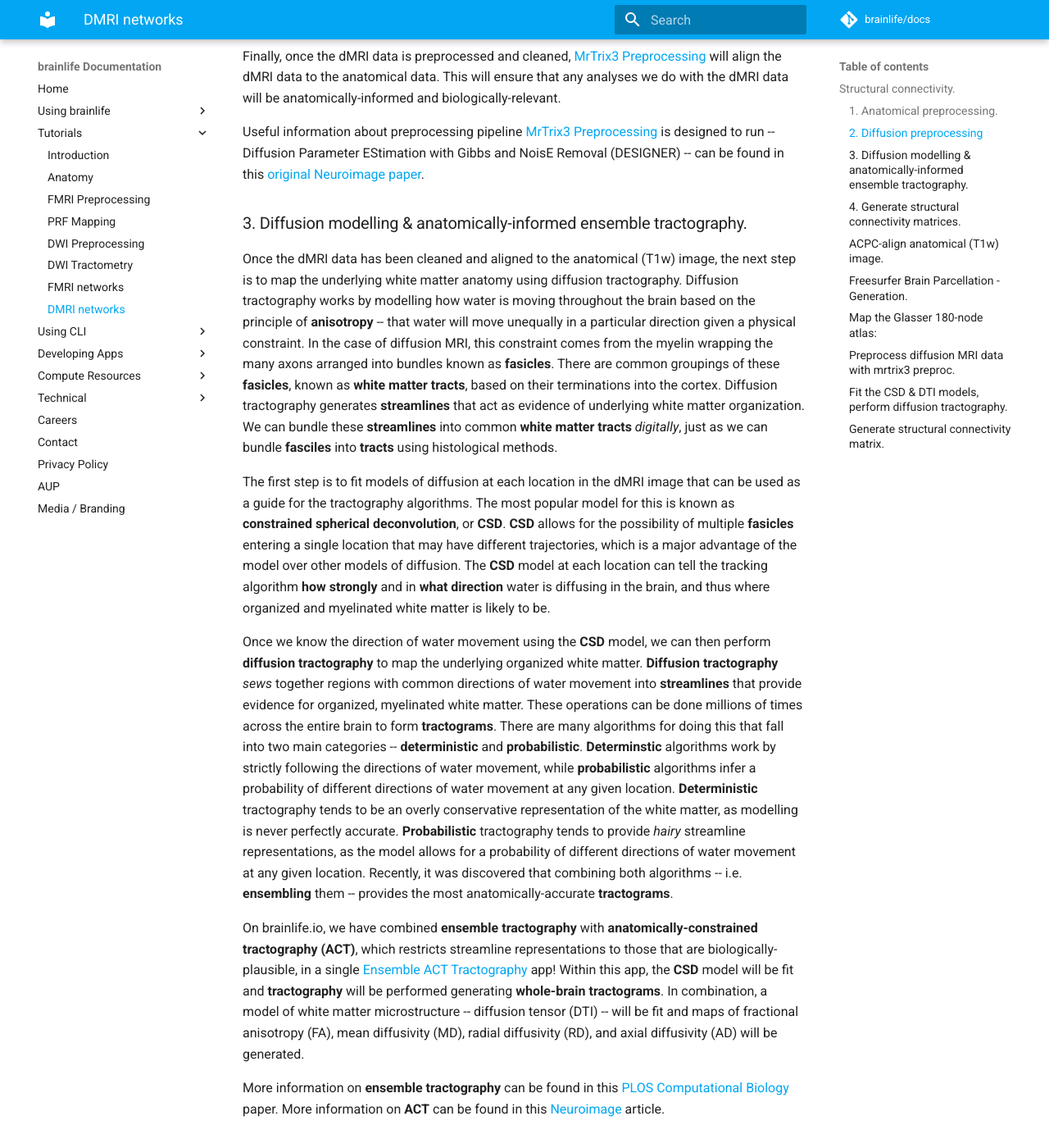
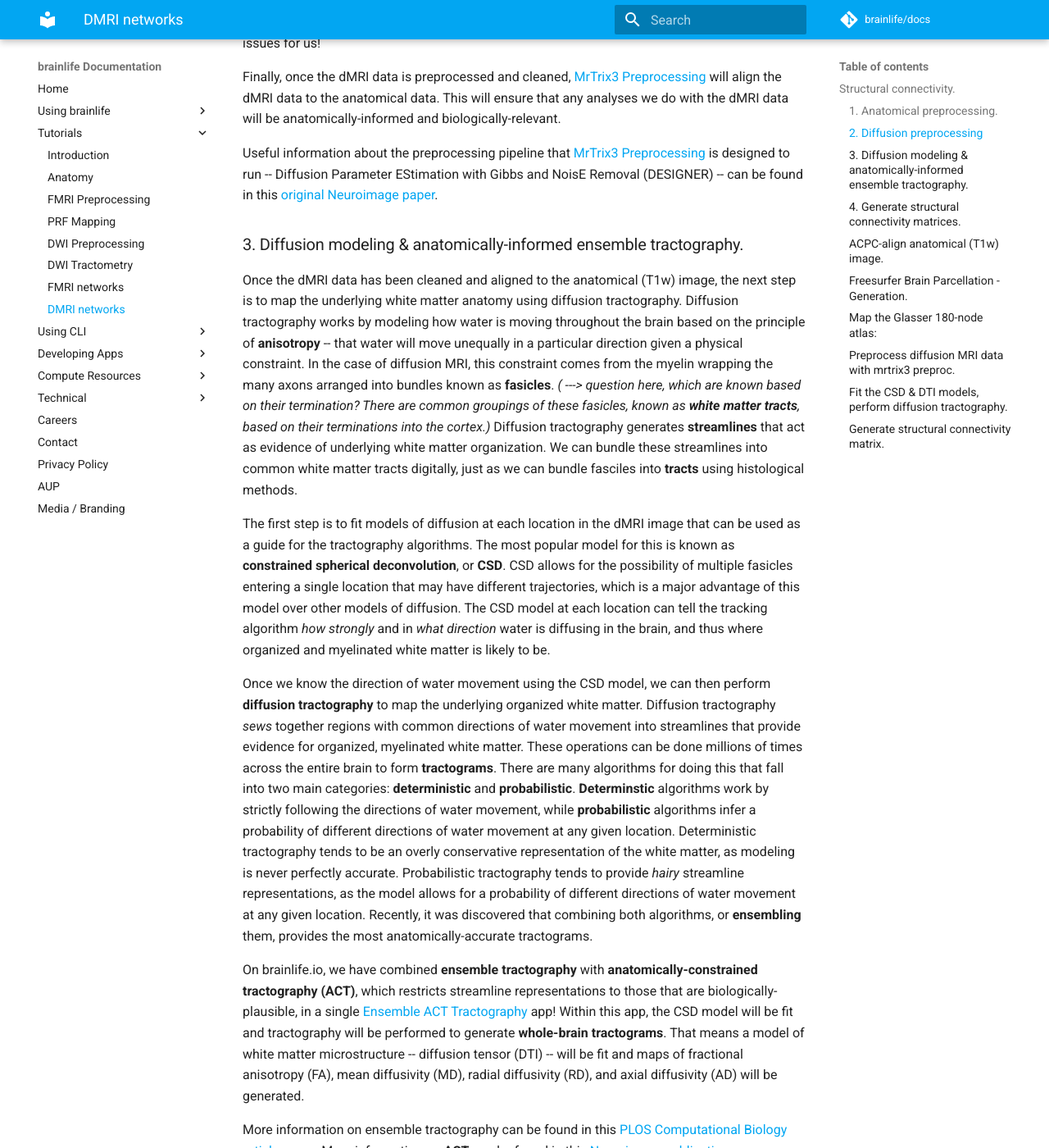
Before and after one commit to brainlife/docs, an MkDocs documentation site: the page built from docs/tutorial/networkneuroscience-structural.md, in a window 1280 px wide and 1400 px high, scrolled down 1984 px. Shown: the whole window at 82% size. Built offline with MkDocs 1.6.1 and Material for MkDocs 9.7.7, drawn with Linux system fonts in a browser that asks for light colours; comment, search, counter and statistics services are not loaded; some of the changed text lies outside the part shown.

Commit message:
edits for grammar, readability, etc.

```diff
--- a/docs/tutorial/networkneuroscience-structural.md
+++ b/docs/tutorial/networkneuroscience-structural.md
@@ -3,45 +3,45 @@
 
 ## Structural connectivity.
 
-Diffusion MRI measures how **anistropic** the movement of water is, with the basic principle that myelinated tissue will create more **anistropic** water movement.. One particular type of analysis that describes the structural organization of the white matter using this data is **structural connectivity**. **Structural connectivity** characterizes connected different regions are by computing the number of **diffusion tractography streamlines** that terminate into a particular region. The rationale is that regions that have greater density of streamline terminations have greater connectivity with the regions where those streamlines also terminate. These density values are stored in what is known as a connectivity matrix. Each position in the matrix represents the the connectivity between two particular regions.
+Let's start by learning a little bit about **structural connectivity.** Diffusion MRI measures how **anisotropic** the movement of water is, with the basic principle that myelinated tissue will create more anisotropic water movement. **Structural connectivity** is one type of analysis that describes the structural organization of the white matter using diffusion MRI _(--> or anisotropic ??)_ data. This type of analysis characterizes how connected different regions are by computing the number of **diffusion tractography streamlines** that terminate into a particular region. The rationale is that regions that have greater density of streamline terminations have greater connectivity with the regions where those streamlines also terminate. These density values are stored in what is known as a connectivity matrix. Each position in the matrix represents the connectivity between two particular regions.
 
-From these matrices, scientists can then examine properties that describe the inter-relatedness of many regions. These properties can be used to identify **network-level** inter-individual differences in a large cohort.
+From these matrices, scientists can then examine properties that describe the inter-relatedness of many regions. These properties can be used to identify **network-level**, inter-individual differences in a large cohort.
 
 This page demonstrates how to generate structural connectivity matrices on brainlife.io. The goal of this tutorial is to show you how to generate structural connectivity matrices following dMRI preprocessing and tractography. This tutorial will be using [Multi-atlas Transfer Tool (MaTT)](https://brainlife.io/app/5aeb34f2f446980028b15ef0) to map the Glasser 180-node cortical atlas to preprocessed Freesurfer surfaces and [fMRI Connectivity Matrix Generation](https://brainlife.io/app/5c720cf63e2f2c0030a23486), [anatomically-constrained tractography](https://brainlife.io/app/5aac2437f0b5260027e24ae1) to generate whole-brain tractograms, and [network matrices](https://brainlife.io/app/5bcdefeadc47f70026e8c6ac) to compute the connectivity between each region in the atlas.
 
-This tutorial will use a combination of skills developed in the [Introduction tutorial](https://brainlife.io/docs/tutorial/introduction-to-brainlife/) and presumes that you have data processed using [dMRI Preprocessing](https://brainlife.io/docs/tutorial/diffusion-preprocessing/), and [diffusion tractography](https://brainlife.io/docs/tutorial/diffusion-tractography/). If you are not comfortable archiving, staging, and running apps on brainlife.io, please go back through that tutorial before beginning this one.
+This tutorial will use a combination of skills developed in the [Introduction tutorial](https://brainlife.io/docs/tutorial/introduction-to-brainlife/) and presumes that you have data processed using [dMRI Preprocessing](https://brainlife.io/docs/tutorial/diffusion-preprocessing/) and [diffusion tractography](https://brainlife.io/docs/tutorial/diffusion-tractography/). If you are not comfortable archiving, staging, and running apps on brainlife.io, please go back through the introduction tutorial before beginning this one.
 
 ### 1. Anatomical preprocessing.
 
-The first step of structural network generation often involves processing the anatomical images. In order to guarantee that any generalizations regarding location made from the preprocessed diffusion data is anatomically-informed, we must have both of our anatomical (T1w or T2w) images and our diffusion MRI images **aligned**. One way we can make this easier for [MrTrix3 Preprocessing](https://brainlife.io/app/5a813e52dc4031003b8b36f9) is by aligning the anatomical images in such a way that center of the brain is centered in the image. We refer to this as **ACPC-aligned**, as we are aligning the data to the **anterior commissure-posterior comissure plane**. This is the first step in dMRI preprocessing, and is typically done with the [HCP ACPC Alignment (T1w)](https://brainlife.io/app/5c61c69f14027a01b14adcb3) app. In order to map the Glasser 180-node atlas using the [Multi-Atlas Transfer Tool](https://brainlife.io/app/5aeb34f2f446980028b15ef0) and compute the streamline density between each region, we first need to generate cortical and white matter surfaces, and brain region parcellations, using [Freesurfer](https://brainlife.io/app/58c56d92e13a50849b258801). Once our anatomical image is aligned, our surfaces are generated, and the Glasser 180-node cortical atlas is mapped, we can move onto diffusion preprocessing.
+The first step of structural network generation often involves processing the anatomical images. In order to guarantee that any generalizations regarding location made from the preprocessed diffusion data is anatomically-informed, we must have both of our anatomical (T1w or T2w) images and our diffusion MRI images **aligned**. One way we can make this easier for [MrTrix3 Preprocessing](https://brainlife.io/app/5a813e52dc4031003b8b36f9) is by aligning the anatomical images in such a way that the center of the brain is centered in the image. We refer to this as **ACPC-aligned**, as we are aligning the data to the **anterior commissure-posterior comissure plane**. This is the first step in dMRI preprocessing, and is typically done with the [HCP ACPC Alignment (T1w)](https://brainlife.io/app/5c61c69f14027a01b14adcb3) app. In order to map the Glasser 180-node atlas using the [Multi-Atlas Transfer Tool](https://brainlife.io/app/5aeb34f2f446980028b15ef0) and compute the streamline density between each region, we first need to generate cortical and white matter surfaces and brain region parcellations using [Freesurfer](https://brainlife.io/app/58c56d92e13a50849b258801). Once our anatomical image is aligned, our surfaces are generated, and the Glasser 180-node cortical atlas is mapped, we can move on to diffusion preprocessing.
 
 ### 2. Diffusion preprocessing
 
-The next step in diffusion preprocessing is to actually preprocess the diffusion data. dMRI data, like any other MRI dataset, is quite noisy. Just like fMRI, dMRI data is sensitive to **susceptibility distortions**. This is when regions of the brain look "wavy" or fold inward or outward on itself in images. This is due to how the scanner sweeps across the entire brain during acquisition. Also, dMRI data is very susceptible to **motion**. Because some scans take a long time, it is nearly impossible for a participant to lie completely motionless. Even the most subtle movements can alter the results in a specific region and make your data less accurate. Finally, movement of the magnetic gradients can induce electromagnetic currents which can affect the measurement in any given location. This is called **eddy currents**, and is due to the fact that electricity and magnetism are part of the same field - i.e. the *electromagnetic field*. We can correct for all of these common artifacts using [MrTrix3 Preprocessing](https://brainlife.io/app/5a813e52dc4031003b8b36f9).
+The next step in diffusion preprocessing is to actually preprocess the diffusion data. dMRI data, like any other MRI dataset, is quite noisy. Just like fMRI, dMRI data is sensitive to **susceptibility distortions**. This is when regions of the brain look "wavy" or fold inward or outward on itself in images. This is due to how the scanner sweeps across the entire brain during acquisition. Also, dMRI data is very susceptible to **motion**. Because some scans take a long time, it is nearly impossible for a participant to lie completely motionless. Even the most subtle movements can alter the results in a specific region and make your data less accurate. Finally, movement of the magnetic gradients can induce electromagnetic currents which can affect the measurement in any given location. These electromagnetic currents are called **eddy currents**, and they are due to the fact that electricity and magnetism are part of the same field, otherwise known as an **electromagnetic field**. Thankfully, we can use brainlife.io to correct for all of these common artifacts using [MrTrix3 Preprocessing](https://brainlife.io/app/5a813e52dc4031003b8b36f9).
 
-In addition to these artifacts, dMRI has very low signal-to-noise ratio (SNR), which directly impacts how well you can fit microstructural models and analyze diffusion data. This means that in any given location, the amount of diffusion signal is very low compared to the "noise" of the scanner. There are methods to lower the amount of noise across the brain, and thus increase the SNR. [MrTrix3 Preprocessing](https://brainlife.io/app/5a813e52dc4031003b8b36f9) has the capability to identify and remove noise using principal components analysis (PCA) and Rician analysis.
+In addition to these artifacts, dMRI has very low **signal-to-noise ratio (SNR)**, which directly impacts how well you can fit microstructural models and analyze diffusion data. This means that in any given location, the amount of diffusion signal is very low compared to the "noise" of the scanner. There are methods to lower the amount of noise across the brain, and thus increase the SNR. [MrTrix3 Preprocessing](https://brainlife.io/app/5a813e52dc4031003b8b36f9) has the capability to identify and remove noise using principal components analysis (PCA) and Rician analysis.
 
 On top of these issues, dMRI data is sensitive to other artifacts and non-regularities, including **gibbs ringing and bias field inhomogeneities**, which can affect the quality of the data and how well measures can be derived from the data. [MrTrix3 Preprocessing](https://brainlife.io/app/5a813e52dc4031003b8b36f9) can deal with all of these issues for us!
 
 Finally, once the dMRI data is preprocessed and cleaned, [MrTrix3 Preprocessing](https://brainlife.io/app/5a813e52dc4031003b8b36f9) will align the dMRI data to the anatomical data. This will ensure that any analyses we do with the dMRI data will be anatomically-informed and biologically-relevant.
 
-Useful information about preprocessing pipeline [MrTrix3 Preprocessing](https://brainlife.io/app/5a813e52dc4031003b8b36f9) is designed to run -- Diffusion Parameter EStimation with Gibbs and NoisE Removal (DESIGNER) -- can be found in this [original Neuroimage paper](https://pubmed.ncbi.nlm.nih.gov/30077743-evaluation-of-the-accuracy-and-precision-of-the-diffusion-parameter-estimation-with-gibbs-and-noise-removal-pipeline/).
+Useful information about the preprocessing pipeline that [MrTrix3 Preprocessing](https://brainlife.io/app/5a813e52dc4031003b8b36f9) is designed to run -- Diffusion Parameter EStimation with Gibbs and NoisE Removal (DESIGNER) -- can be found in this [original Neuroimage paper](https://www.ncbi.nlm.nih.gov/pubmed/30077743).
 
-### 3. Diffusion modelling & anatomically-informed ensemble tractography.
+### 3. Diffusion modeling & anatomically-informed ensemble tractography.
 
-Once the dMRI data has been cleaned and aligned to the anatomical (T1w) image, the next step is to map the underlying white matter anatomy using diffusion tractography. Diffusion tractography works by modelling how water is moving throughout the brain based on the principle of **anisotropy** -- that water will move unequally in a particular direction given a physical constraint. In the case of diffusion MRI, this constraint comes from the myelin wrapping the many axons arranged into bundles known as **fasicles**. There are common groupings of these **fasicles**, known as **white matter tracts**, based on their terminations into the cortex. Diffusion tractography generates **streamlines** that act as evidence of underlying white matter organization. We can bundle these **streamlines** into common **white matter tracts** *digitally*, just as we can bundle **fasciles** into **tracts** using histological methods.
+Once the dMRI data has been cleaned and aligned to the anatomical (T1w) image, the next step is to map the underlying white matter anatomy using diffusion tractography. Diffusion tractography works by modeling how water is moving throughout the brain based on the principle of **anisotropy** -- that water will move unequally in a particular direction given a physical constraint. In the case of diffusion MRI, this constraint comes from the myelin wrapping the many axons arranged into bundles known as **fasicles**. _( ---> question here, which are known based on their termination? There are common groupings of these fasicles, known as **white matter tracts**, based on their terminations into the cortex.)_ Diffusion tractography generates **streamlines** that act as evidence of underlying white matter organization. We can bundle these streamlines into common white matter tracts digitally, just as we can bundle fasciles into **tracts** using histological methods.
 
-The first step is to fit models of diffusion at each location in the dMRI image that can be used as a guide for the tractography algorithms. The most popular model for this is known as **constrained spherical deconvolution**, or **CSD**. **CSD** allows for the possibility of multiple **fasicles** entering a single location that may have different trajectories, which is a major advantage of the model over other models of diffusion. The **CSD** model at each location can tell the tracking algorithm **how strongly** and in **what direction** water is diffusing in the brain, and thus where organized and myelinated white matter is likely to be.
+The first step is to fit models of diffusion at each location in the dMRI image that can be used as a guide for the tractography algorithms. The most popular model for this is known as **constrained spherical deconvolution**, or **CSD**. CSD allows for the possibility of multiple fasicles entering a single location that may have different trajectories, which is a major advantage of this model over other models of diffusion. The CSD model at each location can tell the tracking algorithm _how strongly_ and in _what direction_ water is diffusing in the brain, and thus where organized and myelinated white matter is likely to be.
 
-Once we know the direction of water movement using the **CSD** model, we can then perform **diffusion tractography** to map the underlying organized white matter. **Diffusion tractography** *sews* together regions with common directions of water movement into **streamlines** that provide evidence for organized, myelinated white matter. These operations can be done millions of times across the entire brain to form **tractograms**. There are many algorithms for doing this that fall into two main categories -- **deterministic** and **probabilistic**. **Determinstic** algorithms work by strictly following the directions of water movement, while **probabilistic** algorithms infer a probability of different directions of water movement at any given location. **Deterministic** tractography tends to be an overly conservative representation of the white matter, as modelling is never perfectly accurate. **Probabilistic** tractography tends to provide *hairy* streamline representations, as the model allows for a probability of different directions of water movement at any given location. Recently, it was discovered that combining both algorithms -- i.e. **ensembling** them -- provides the most anatomically-accurate **tractograms**.
+Once we know the direction of water movement using the CSD model, we can then perform **diffusion tractography** to map the underlying organized white matter. Diffusion tractography *sews* together regions with common directions of water movement into streamlines that provide evidence for organized, myelinated white matter. These operations can be done millions of times across the entire brain to form **tractograms**. There are many algorithms for doing this that fall into two main categories: **deterministic** and **probabilistic**. **Determinstic** algorithms work by strictly following the directions of water movement, while **probabilistic** algorithms infer a probability of different directions of water movement at any given location. Deterministic tractography tends to be an overly conservative representation of the white matter, as modeling is never perfectly accurate. Probabilistic tractography tends to provide *hairy* streamline representations, as the model allows for a probability of different directions of water movement at any given location. Recently, it was discovered that combining both algorithms, or **ensembling** them, provides the most anatomically-accurate tractograms.
 
-On brainlife.io, we have combined **ensemble tractography** with **anatomically-constrained tractography (ACT)**, which restricts streamline representations to those that are biologically-plausible, in a single [Ensemble ACT Tractography](https://brainlife.io/app/5aac2437f0b5260027e24ae1) app! Within this app, the **CSD** model will be fit and **tractography** will be performed generating **whole-brain tractograms**. In combination, a model of white matter microstructure -- diffusion tensor (DTI) -- will be fit and maps of fractional anisotropy (FA), mean diffusivity (MD), radial diffusivity (RD), and axial diffusivity (AD) will be generated.
+On brainlife.io, we have combined **ensemble tractography** with **anatomically-constrained tractography (ACT)**, which restricts streamline representations to those that are biologically-plausible, in a single [Ensemble ACT Tractography](https://brainlife.io/app/5aac2437f0b5260027e24ae1) app! Within this app, the CSD model will be fit and tractography will be performed to generate **whole-brain tractograms**. That means a model of white matter microstructure -- diffusion tensor (DTI) -- will be fit and maps of fractional anisotropy (FA), mean diffusivity (MD), radial diffusivity (RD), and axial diffusivity (AD) will be generated.
 
-More information on **ensemble tractography** can be found in this [PLOS Computational Biology](https://journals.plos.org/ploscompbiol/article?id=10.1371/journal.pcbi.1004692) paper. More information on **ACT** can be found in this [Neuroimage](https://pubmed.ncbi.nlm.nih.gov/22705374-anatomically-constrained-tractography-improved-diffusion-mri-streamlines-tractography-through-effective-use-of-anatomical-information/) article.
+More information on ensemble tractography can be found in this [PLOS Computational Biology article](https://journals.plos.org/ploscompbiol/article?id=10.1371/journal.pcbi.1004692) paper. More information on **ACT** can be found in this [Neuroimage publication](https://www.ncbi.nlm.nih.gov/pubmed/22705374).
 
 ### 4. Generate structural connectivity matrices.
 
-Once the whole brain tractograms have been generated, we can now compute the streamline density between each region and generate our **structural connectivity matrices**. These matrices can then be used to derive **network-related** measures of the organization of the white matter of an individual, or common properties amongst groups. For this tutorial, we will use [network matrices](https://brainlife.io/app/5bcdefeadc47f70026e8c6ac) to generate our structural connectivity matrix.
+Once the whole-brain tractograms have been generated, we can now compute the streamline density between each region and generate our **structural connectivity matrices**. These matrices can then be used to derive **network-related** measures of the white matter organization of an individual or of common properties amongst groups. For this tutorial, we will use [network matrices](https://brainlife.io/app/5bcdefeadc47f70026e8c6ac) to generate our structural connectivity matrix.
 
 Now, let's get to work! The following steps of this tutorial will show you how to:
 
@@ -68,7 +68,7 @@
     * Choose 'fsleyes' as your viewer
     * Only have the file titled 'out.nii.gz' selected in the viewer
 
-Once you're happy with the alignment, you can move onto Freesurfer parcellation generation!
+Once you're happy with the alignment, you can move on to Freesurfer parcellation generation!
 
 ### Freesurfer Brain Parcellation - Generation.
 
@@ -95,7 +95,7 @@
             * Hit 'OK'
             * The aparc.a2009s parcellation should be overlayed on your inflated surface! Now, repeat the process on the other hemisphere.
 
-Once you're happy with the surfaces, you can move computing statistics!
+Once you're happy with the surfaces, you can move on to computing statistics!
 
 ### Map the Glasser 180-node atlas:
 
@@ -109,7 +109,7 @@
         * For 'Dataset Tags,' type and enter 'Glasser'
     * Hit 'Submit'
 
-Once the app is finished, you're ready to move onto the final step: network matrix generation!
+Once the app is finished, you're ready to move on to the final step: network matrix generation!
 
 ### Preprocess diffusion MRI data with mrtrix3 preproc.
 
@@ -129,7 +129,7 @@
     * Choose 'fsleyes' as your viewer
     * Only have the file titled 'dwi.nii.gz' selected in the viewer
 
-Once you're happy with the results, you can move onto fitting the CSD, DTI, and performing tractography!
+Once you're happy with the results, you can move on to fitting the CSD, DTI, and performing tractography!
 
 ### Fit the CSD & DTI models, perform diffusion tractography.
 
@@ -147,7 +147,7 @@
     * Choose 'mrview' as your viewer
         * This will overlay the tractogram on the generated fractional anistropy (FA) image
 
-If you're happy with the results, you're ready to move onto structural connectivity generation!
+If you're happy with the results, you're ready to move on to structural connectivity generation!
 
 ### Generate structural connectivity matrix.
 
```
